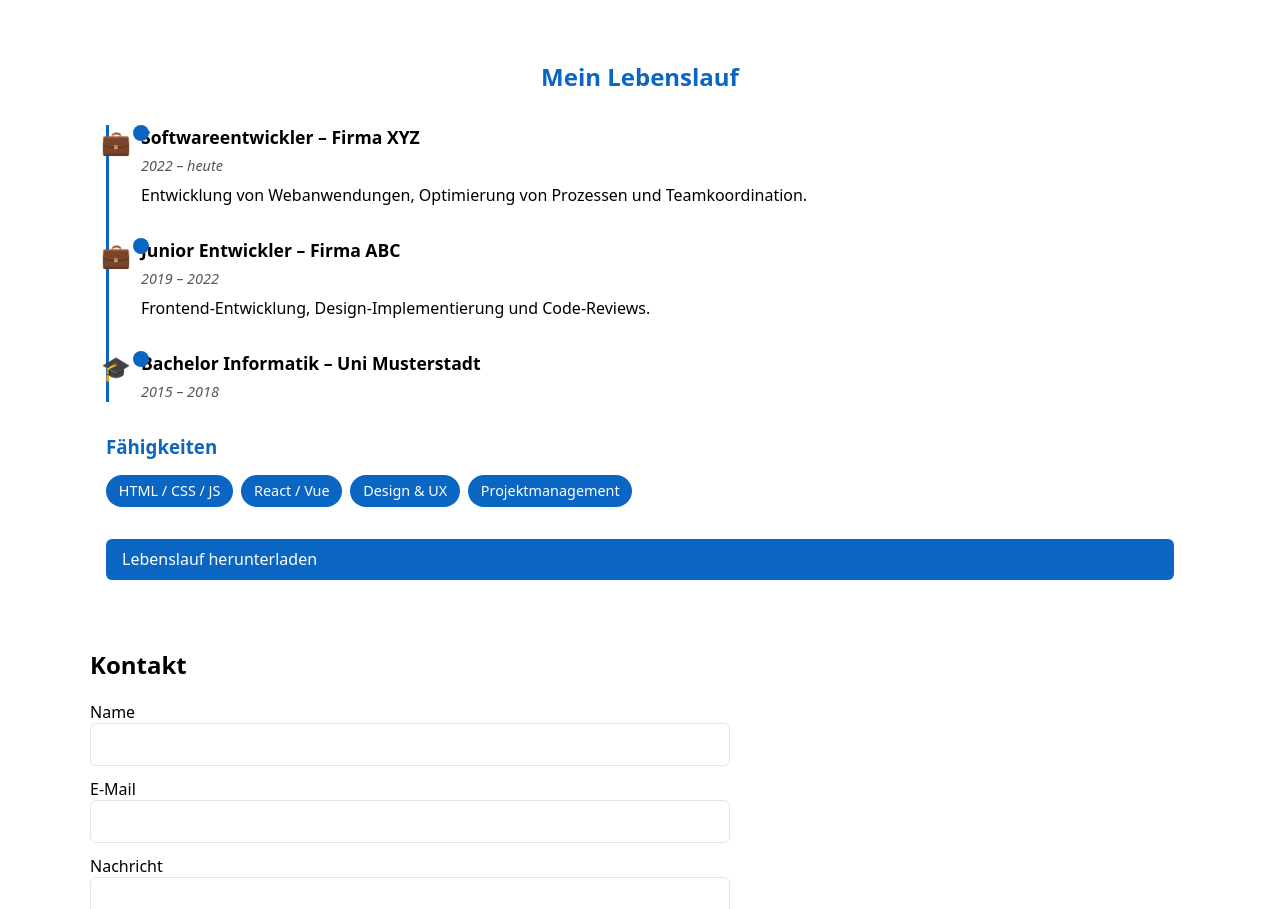
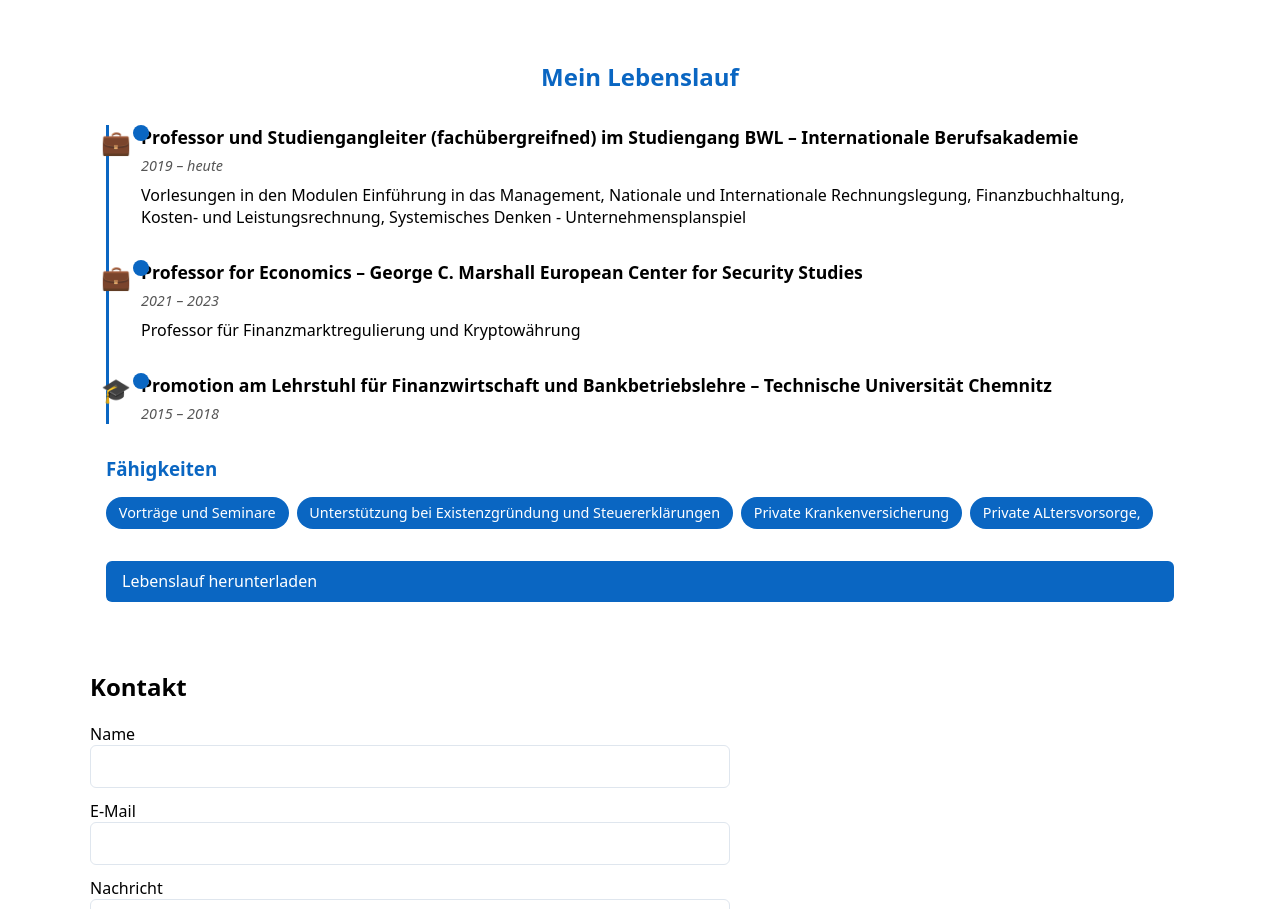
Before and after one commit to Oberndoerfer/smart-finance, a plain HTML site: page index.html in a window 1280 px wide. Shown: the part 1180-2089 px from the top of the page. Drawn offline with Linux system fonts and the light colour scheme.

Commit message:
Update index.html

```diff
--- a/index.html
+++ b/index.html
@@ -29,8 +29,8 @@
   <main>
     <section id="home" class="hero">
       <div class="container hero-inner">
-        <h1>Willkommen auf der Website von Prof. Dr. Markus Oberndörfer</h1>
-        <p>Klar. Schnell. Responsiv. Perfekt als Ausgangspunkt für dein Projekt.</p>
+        <h1>Herzlich Willkommen auf der Website von Prof. Dr. Markus Oberndörfer</h1>
+        <p>Ihr Ansprechpartner für Finanzen, Versicherungen und Steuern</p>
         <a class="btn" href="#contact">Kontakt aufnehmen</a>
       </div>
     </section>
@@ -76,18 +76,18 @@
     <div class="timeline-item">
       <div class="timeline-icon">💼</div>
       <div class="timeline-content">
-        <h3>Softwareentwickler – Firma XYZ</h3>
-        <span class="date">2022 – heute</span>
-        <p>Entwicklung von Webanwendungen, Optimierung von Prozessen und Teamkoordination.</p>
+        <h3>Professor und Studiengangleiter (fachübergreifned) im Studiengang BWL – Internationale Berufsakademie</h3>
+        <span class="date">2019 – heute</span>
+        <p>Vorlesungen in den Modulen Einführung in das Management, Nationale und Internationale Rechnungslegung, Finanzbuchhaltung, Kosten- und Leistungsrechnung, Systemisches Denken - Unternehmensplanspiel</p>
       </div>
     </div>
 
     <div class="timeline-item">
       <div class="timeline-icon">💼</div>
       <div class="timeline-content">
-        <h3>Junior Entwickler – Firma ABC</h3>
-        <span class="date">2019 – 2022</span>
-        <p>Frontend-Entwicklung, Design-Implementierung und Code-Reviews.</p>
+        <h3>Professor for Economics – George C. Marshall European Center for Security Studies</h3>
+        <span class="date">2021 – 2023</span>
+        <p>Professor für Finanzmarktregulierung und Kryptowährung</p>
       </div>
     </div>
 
@@ -95,7 +95,7 @@
     <div class="timeline-item">
       <div class="timeline-icon">🎓</div>
       <div class="timeline-content">
-        <h3>Bachelor Informatik – Uni Musterstadt</h3>
+        <h3>Promotion am Lehrstuhl für Finanzwirtschaft und Bankbetriebslehre – Technische Universität Chemnitz</h3>
         <span class="date">2015 – 2018</span>
       </div>
     </div>
@@ -106,10 +106,10 @@
   <div class="skills-section">
     <h3>Fähigkeiten</h3>
     <ul class="skills">
-      <li>HTML / CSS / JS</li>
-      <li>React / Vue</li>
-      <li>Design & UX</li>
-      <li>Projektmanagement</li>
+      <li>Vorträge und Seminare</li>
+      <li>Unterstützung bei Existenzgründung und Steuererklärungen</li>
+      <li> Private Krankenversicherung</li>
+      <li>Private ALtersvorsorge, </li>
     </ul>
   </div>
 
```
